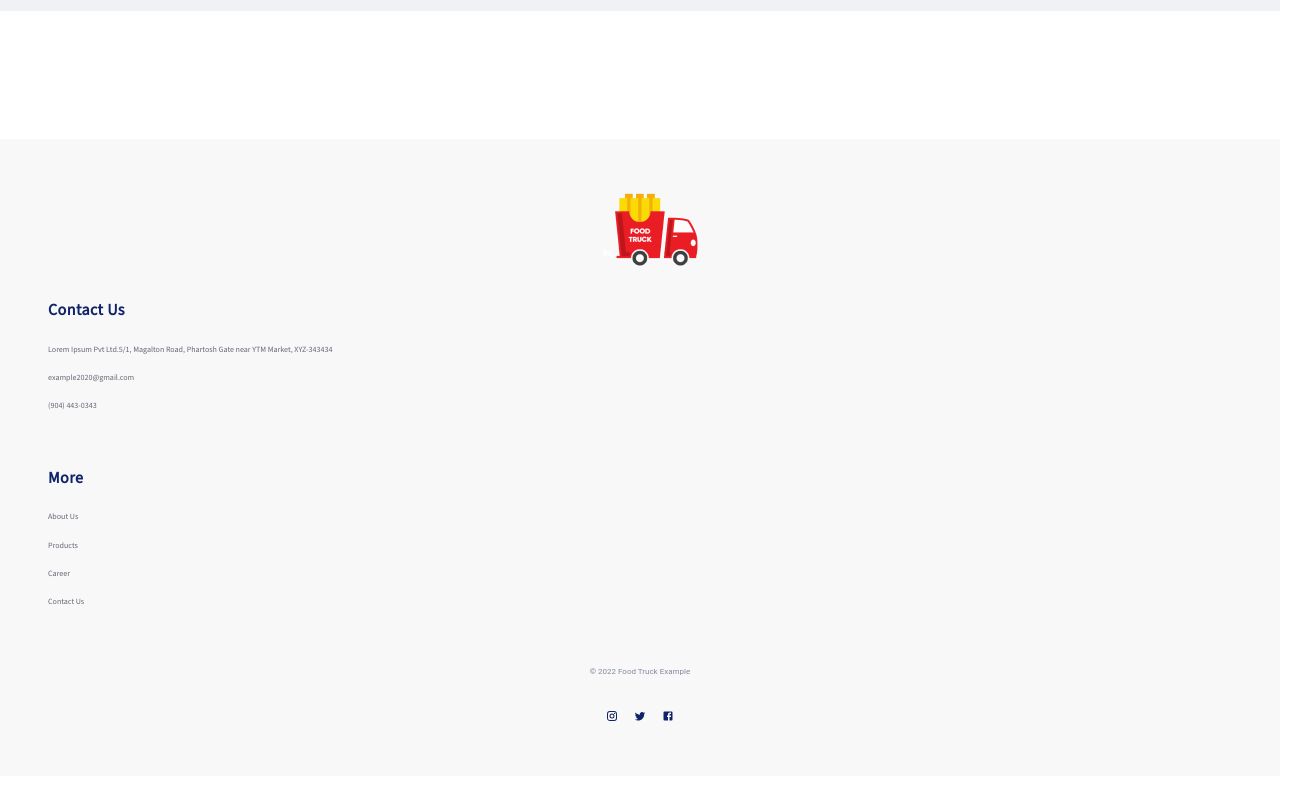
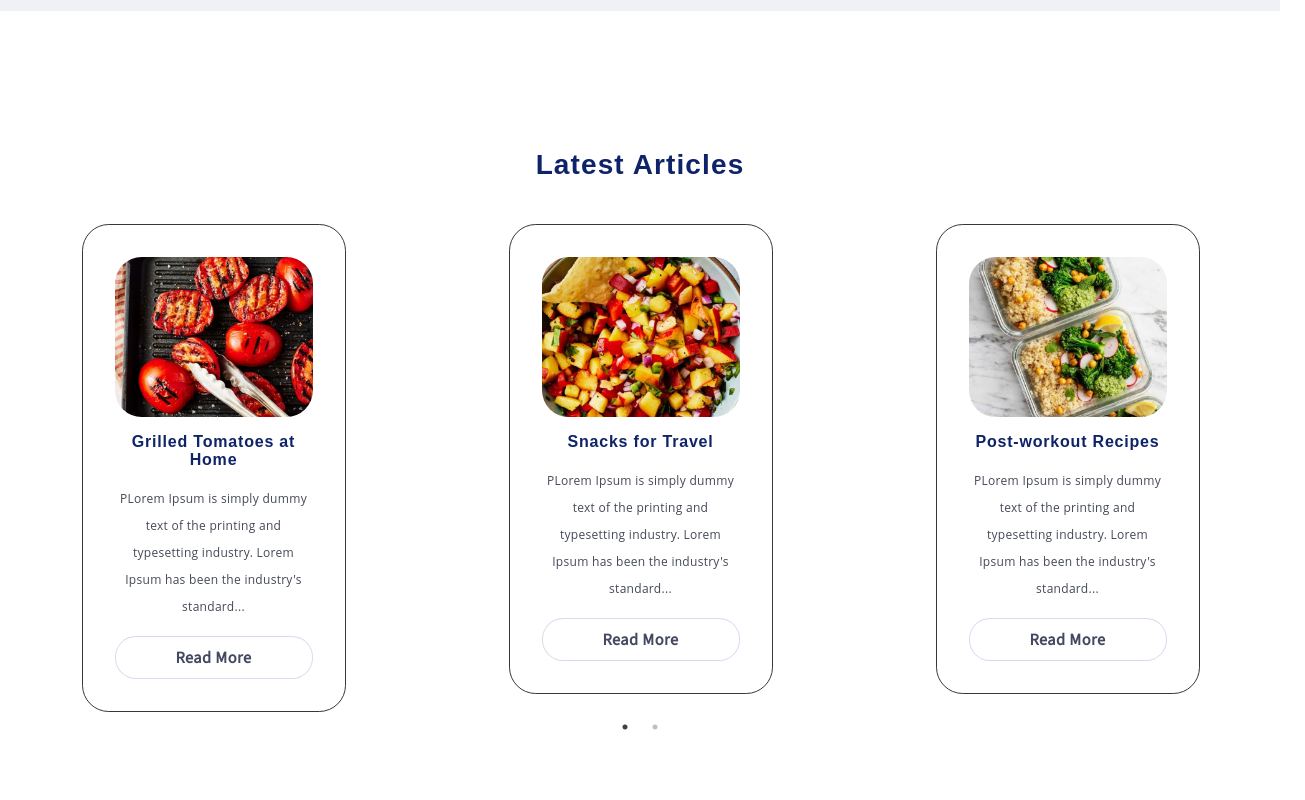
Before and after one commit to abhishekGupta18/Food-Blogging, a React (Create React App) app: page / in a window 1280 px wide. Shown: the part 2220-3020 px from the top of the page, 1305 px wide, since content can reach past the window. Before the commit the page ends 2996 px from the top, so only its background shows below. Built offline with nearby package versions, Linux system fonts and the light colour scheme.

Commit message:
style: fixed carousel

```diff
--- a/src/App.js
+++ b/src/App.js
@@ -10,7 +10,7 @@ function App() {
     <div className="App">
       <Hero />
       <AboutCard />
-      {/* <SimpleSlider /> */}
+      <SimpleSlider />
       <Footer />
     </div>
   );
--- a/src/Component/Article/Article.css
+++ b/src/Component/Article/Article.css
@@ -1,4 +1,74 @@
 .article_section {
+  display: flex;
+  flex-direction: column;
+  align-items: center;
+  gap: 2rem;
+}
+.article_section h2 {
+  color: var(--primary-color);
+  font-family: "Poppins", sans-serif;
+  font-size: 1.75rem;
+  font-weight: 600;
+  line-height: 3.3rem;
+  letter-spacing: 0.07rem;
+}
+
+.article_card {
+  max-width: 16.5rem;
+  display: flex !important;
+  flex-direction: column;
+  text-align: center;
+  gap: 1rem;
+  border-radius: 1.67331rem;
+  border: 0.876px solid #373737;
+  background: #fff;
+  padding: 2rem;
+  margin: 0 auto;
+}
+
+.article_card h3 {
+  color: var(--primary-color);
+  font-family: "Poppins", sans-serif;
+  font-size: 1rem;
+  font-weight: 700;
+  letter-spacing: 0.05rem;
+}
+.article_card p {
+  color: #444957;
+  font-family: "Open Sans", sans-serif;
+  font-size: 0.75rem;
+  font-weight: 400;
+  line-height: 1.6875rem;
+  letter-spacing: 0.018rem;
+}
+.article_card button {
+  padding: 0.18rem 1.625rem;
+  color: #424961;
+  font-family: "Source Sans 3", sans-serif;
+  font-size: 1.02rem;
+  font-weight: 600;
+  line-height: 2.22rem;
+  letter-spacing: 0.03rem;
+  border-radius: 1.30856rem;
+  border: 1.37px solid rgba(147, 162, 211, 0.38);
+  background: #fff;
+}
+.card_img_container {
+  height: 10rem;
+}
+.card_img_container img {
+  height: 100%;
+  width: 100%;
+  object-fit: cover;
+  margin: 0 auto;
+  border-radius: 1.67331rem;
+}
+.slider {
+  width: 100%;
+  margin: 0 auto;
+}
+
+/* .article_section {
   display: flex;
   flex-direction: column;
   align-content: center;
@@ -23,8 +93,8 @@
   padding: 2rem;
 }
 .article_card img {
-  margin: 1rem auto;
-}
+  margin: 1rem auto; */
+/* }
 .article_card p {
   margin: 1rem auto;
   width: 18rem;
@@ -33,9 +103,9 @@
   font-size: 1rem;
   font-weight: 400;
   line-height: 1.6875rem; /* 180% */
-  letter-spacing: -0.01875rem;
-}
-.article_card h3 {
+/* letter-spacing: -0.01875rem;
+} */
+/* .article_card h3 {
   margin: 0 auto;
   width: 18rem;
   color: var(--primary-color);
@@ -43,9 +113,9 @@
   font-size: 1.3rem;
   font-weight: 700;
   line-height: 1.6875rem;
-}
+} */
 
-.article_card button {
+/* .article_card button {
   width: 10rem;
   height: 2.6rem;
   padding: 0.18rem 1.625rem;
@@ -64,4 +134,4 @@
   margin: 2rem;
   display: flex;
   gap: 1rem;
-}
+} */
--- a/src/Component/Article/Article.js
+++ b/src/Component/Article/Article.js
@@ -10,25 +10,67 @@ import Slider from "react-slick";
 export const SimpleSlider = () => {
   const settings = {
     dots: true,
-    infinite: true,
-    speed: 500,
+    infinite: false,
+    speed: 300,
+    slidesToShow: 4,
+    slidesToScroll: 4,
+    responsive: [
+      {
+        breakpoint: 1440,
+        settings: {
           slidesToShow: 3,
           slidesToScroll: 3,
-    className: "slider",
+          infinite: true,
+          dots: true,
+        },
+      },
+
+      {
+        breakpoint: 1024,
+        settings: {
+          slidesToShow: 3,
+          slidesToScroll: 3,
+          infinite: true,
+          dots: true,
+        },
+      },
+      {
+        breakpoint: 600,
+        settings: {
+          slidesToShow: 2,
+          slidesToScroll: 2,
+        },
+      },
+      {
+        breakpoint: 480,
+        settings: {
+          slidesToShow: 1,
+          slidesToScroll: 1,
+        },
+      },
+    ],
   };
   return (
     <section className="article_section">
       <h2>Latest Articles </h2>
-      <Slider {...settings} className="slider">
+      <div className="slider">
+        <Slider {...settings}>
           {articleData.map((item) => (
-          <li key={item.id} className="article_card">
+            <div
+              key={item.id}
+              className="article_card"
+              style={{ display: "flex" }}
+            >
+              <div className="card_img_container">
                 <img src={item.img} alt="article-hero-img" />
+              </div>
               <h3>{item.title}</h3>
               <p>{item.content}</p>
               <button>Read More</button>
-          </li>
+            </div>
           ))}
         </Slider>
+      </div>
     </section>
   );
 };
```
Lines whose indentation alone changed are shown as unchanged.
